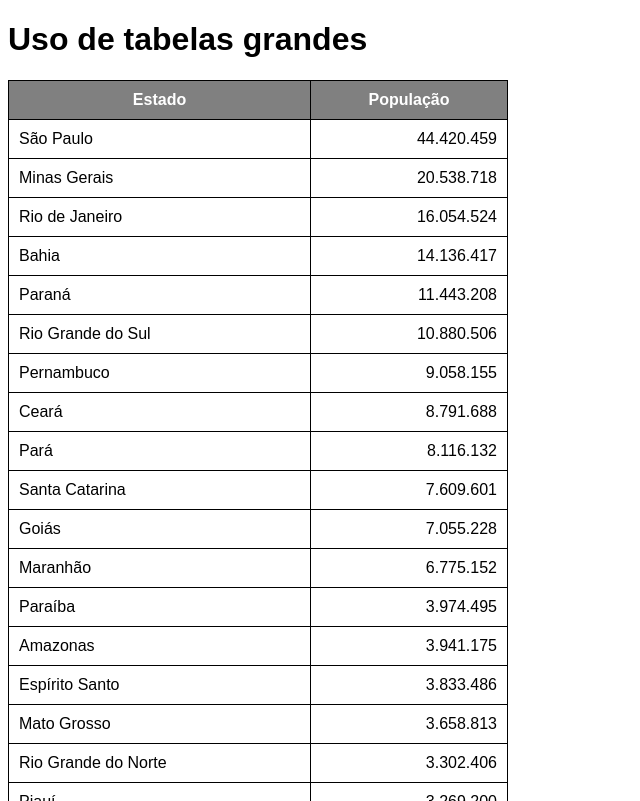
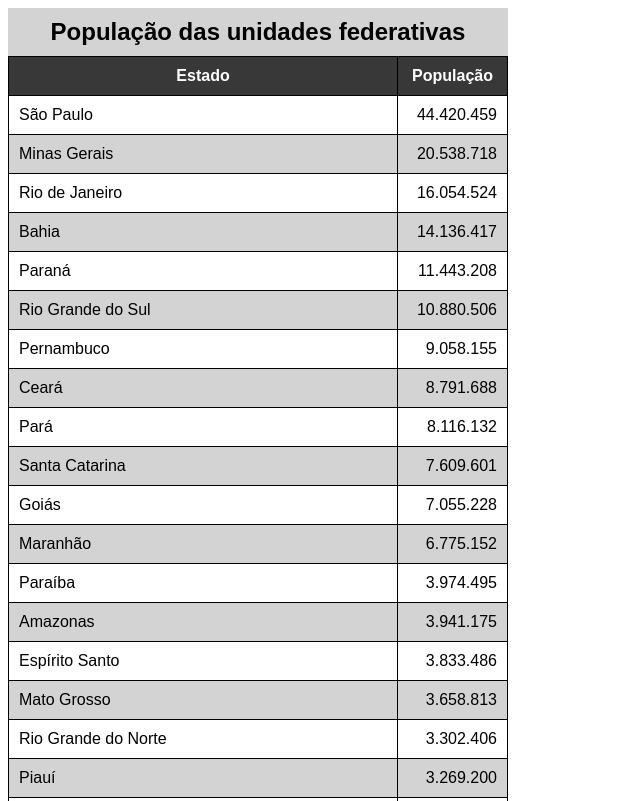
Before and after one commit to herellydjayson/html-css, a plain HTML site: page exercicios/ex023/tabela002.html in a window 1280 px wide. Shown: the top 801 px of the page, without its empty margins (0-640 px from the left). Drawn offline with Linux system fonts and the light colour scheme.

Commit message:
pequenas alterações

```diff
--- a/exercicios/ex023/tabela002.html
+++ b/exercicios/ex023/tabela002.html
@@ -12,6 +12,14 @@
         table {
             width: 500px;
             border-collapse: collapse;
+            position: relative;
+
+        }
+
+        thead > tr > th {
+            position: sticky;
+            top: -1px;
+            background-color: #383838;
         }
 
         td, th {
@@ -19,10 +27,22 @@
             padding: 10px;
         }
 
+        caption {
+            font-size: 1.5em;
+            font-weight: bold;
+            padding: 10px;
+            background-color: lightgray;
+        }
+
+        tbody > tr:nth-child(2n) {
+            background-color: lightgray;
+        }
+
         thead, tfoot{
-            background-color: gray;
+            background-color: #383838;
             color: white;
         }
+
 
         td.num {
             text-align: right;
@@ -31,16 +51,17 @@
     </style>
 </head>
 <body>
-    <h1>Uso de tabelas grandes</h1>
+
 
     <table>
+        <caption>População das unidades federativas</caption>
         <thead>
             <tr>
-                <th>Estado</th>
-                <th>População</th>
+                <th scope="col">Estado</th>
+                <th scope="col" style="width: 50px;">População</th>
             </tr>
+        </thead>
 
-        </thead>
         <tbody>
             <tr>
                 <td>São Paulo</td>
@@ -153,7 +174,7 @@
             </tbody>
         <tfoot>
             <tr>
-                <th>Total de Habitantes</th>
+                <th scope="row">Total de Habitantes</th>
                 <td class="num"><strong>203.062.512</strong></td>
             </tr>
         </tfoot>
```
Also changed, not shown: exercicios/ex023/tabela003.html (added, +47 -0 lines).
